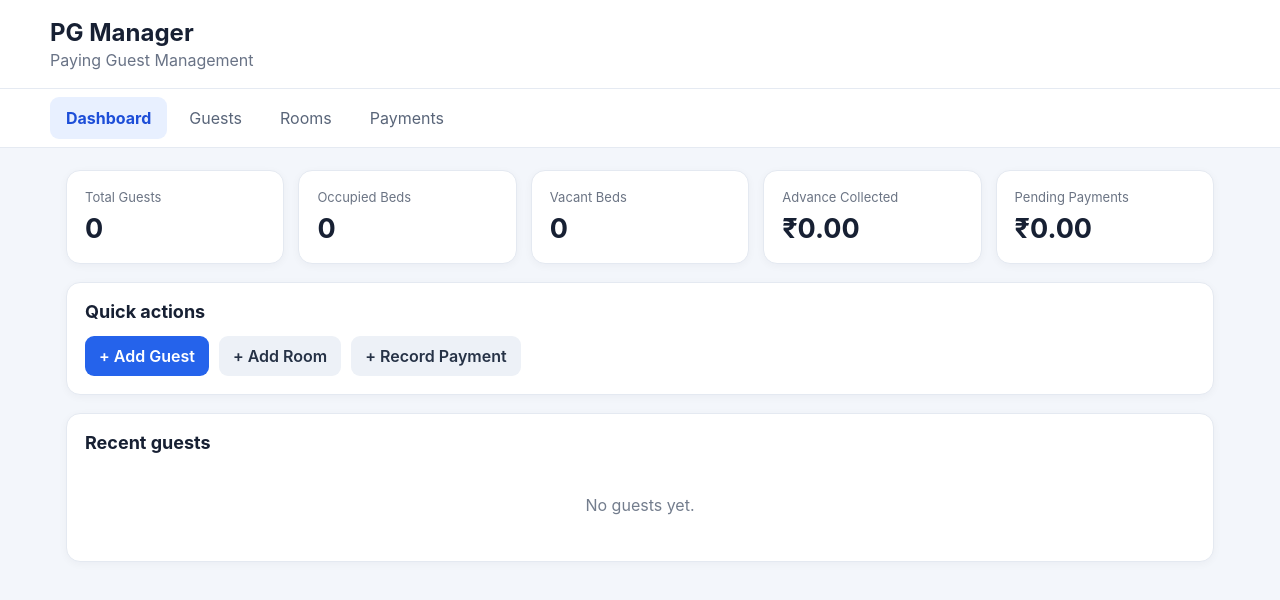
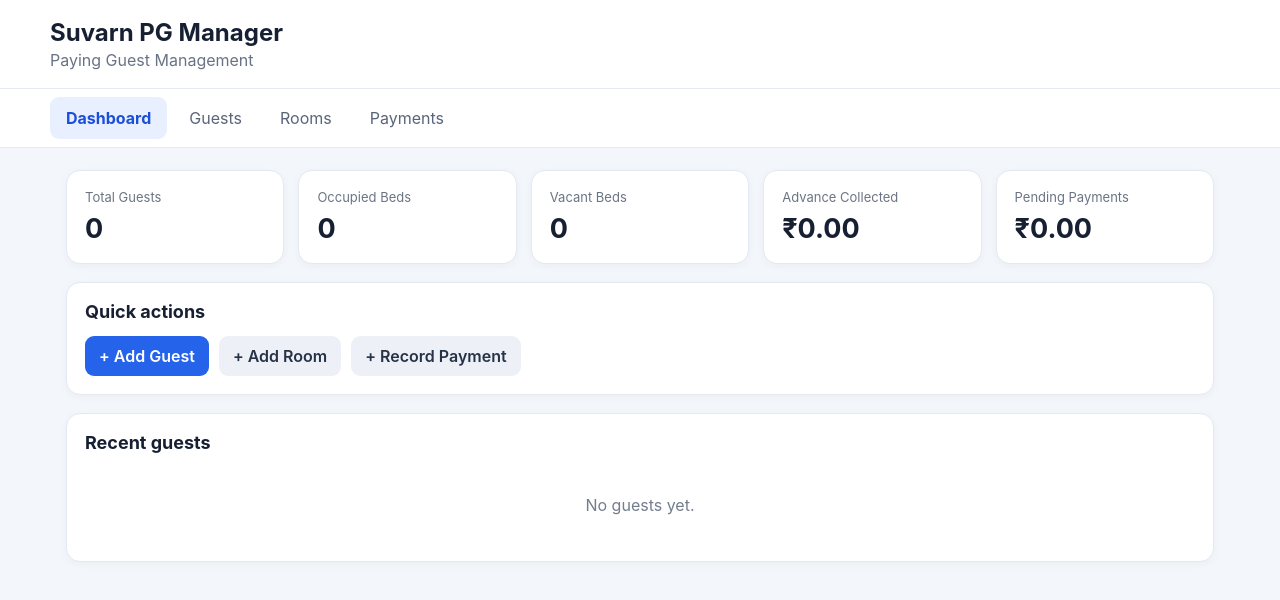
Before and after one commit to Dinesh0405/PG-Management, a plain HTML site: page index.html in a window 1280 px wide. Drawn offline with Linux system fonts and the light colour scheme.

Commit message:
pg management  doller changes

```diff
--- a/index.html
+++ b/index.html
@@ -12,7 +12,7 @@
 <body>
 <header class="topbar">
   <div>
-    <h1>PG Manager</h1>
+    <h1>Suvarn PG Manager</h1>
     <p>Paying Guest Management</p>
   </div>
   <button id="installBtn" class="secondary hidden">Install App</button>
```
